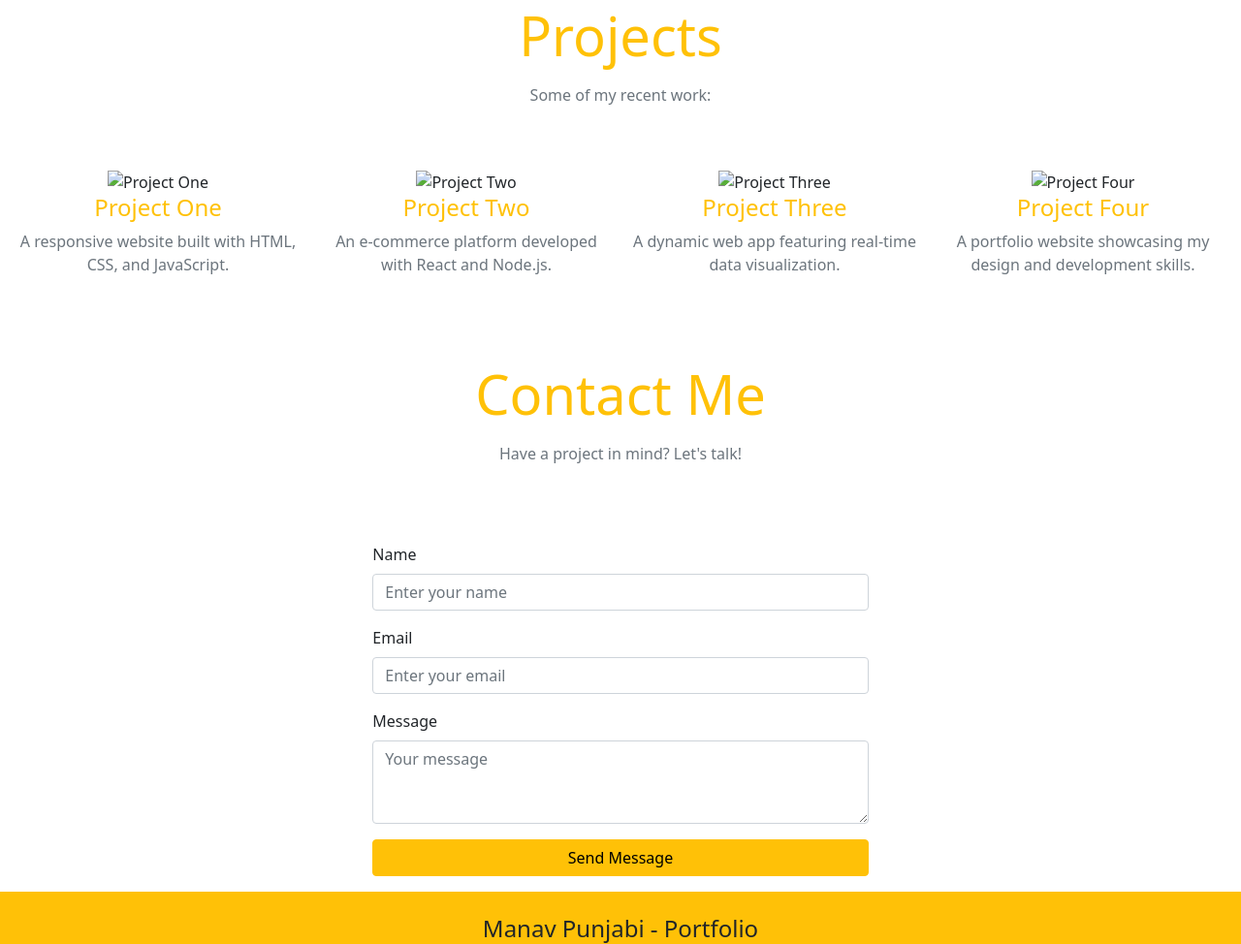
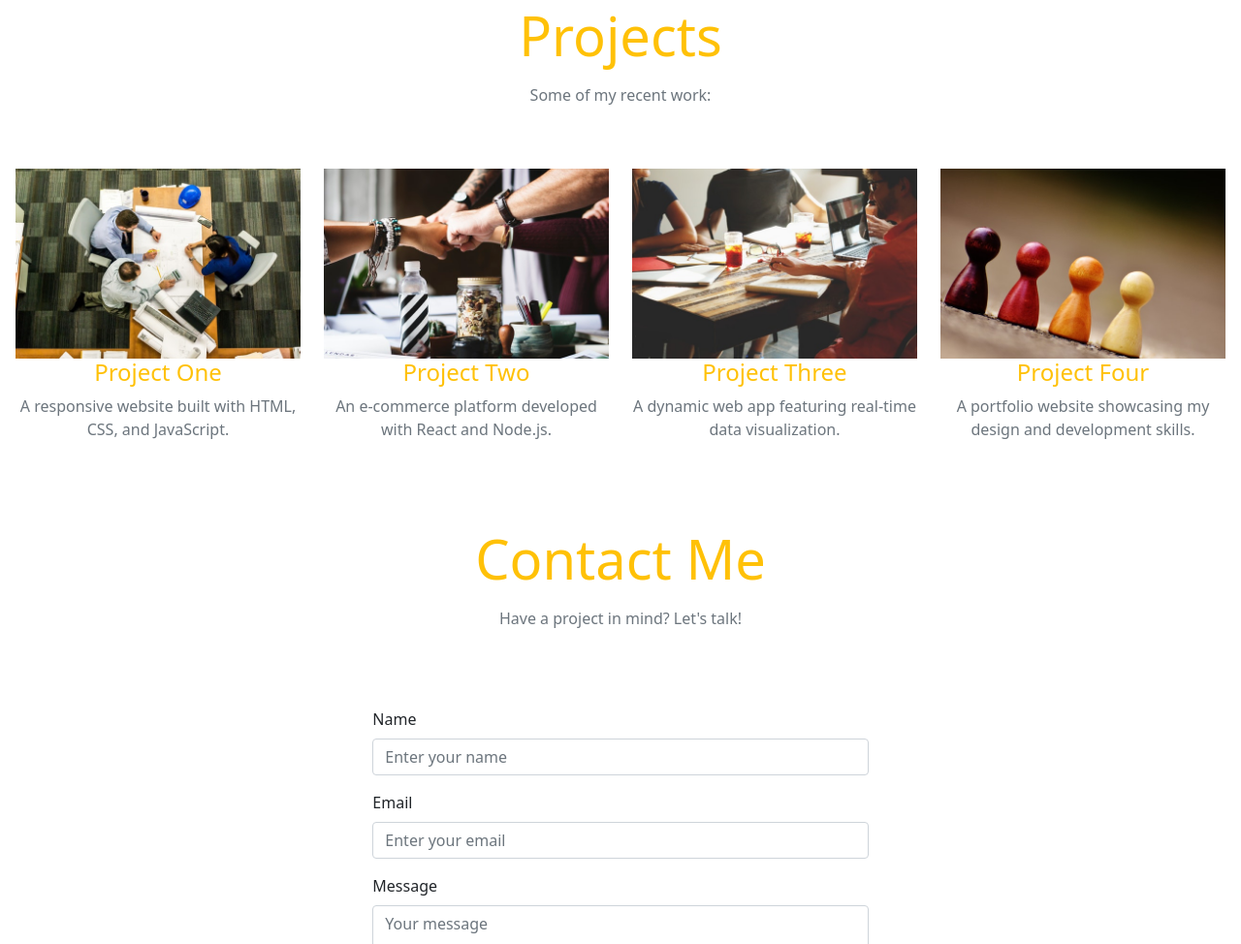
Before and after one commit to Engineering-adda/IP-ManavPunjabi-45-EXP--3, a plain HTML site: page index.html in a window 1280 px wide. Shown: the part 1625-2599 px from the top of the page at 97% size. Drawn offline with nearby package versions, Linux system fonts and the light colour scheme; a script that the page names is missing.

Commit message:
Update index.html

```diff
--- a/index.html
+++ b/index.html
@@ -106,22 +106,22 @@
 
 <div class="row text-center justify-content-center px-3">
     <div class="col-lg-3 col-md-6 col-sm-12 mb-4">
-        <img src="images/project1.jpg" alt="Project One" class="img-fluid">
+        <img src="project1.jpg" alt="Project One" class="img-fluid">
         <h4 class="text-warning">Project One</h4>
         <p class="text-muted">A responsive website built with HTML, CSS, and JavaScript.</p>
     </div>
     <div class="col-lg-3 col-md-6 col-sm-12 mb-4">
-        <img src="images/project2.jpg" alt="Project Two" class="img-fluid">
+        <img src="project2.jpg" alt="Project Two" class="img-fluid">
         <h4 class="text-warning">Project Two</h4>
         <p class="text-muted">An e-commerce platform developed with React and Node.js.</p>
     </div>
     <div class="col-lg-3 col-md-6 col-sm-12 mb-4">
-        <img src="images/project3.jpg" alt="Project Three" class="img-fluid">
+        <img src="project3.jpg" alt="Project Three" class="img-fluid">
         <h4 class="text-warning">Project Three</h4>
         <p class="text-muted">A dynamic web app featuring real-time data visualization.</p>
     </div>
     <div class="col-lg-3 col-md-6 col-sm-12 mb-4">
-        <img src="images/project4.jpg" alt="Project Four" class="img-fluid">
+        <img src="project4.jpg" alt="Project Four" class="img-fluid">
         <h4 class="text-warning">Project Four</h4>
         <p class="text-muted">A portfolio website showcasing my design and development skills.</p>
     </div>
```
